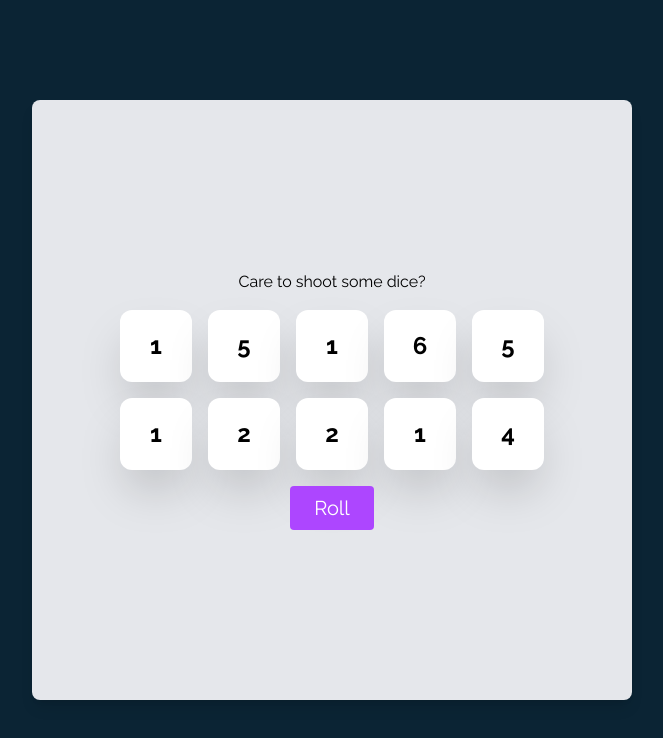
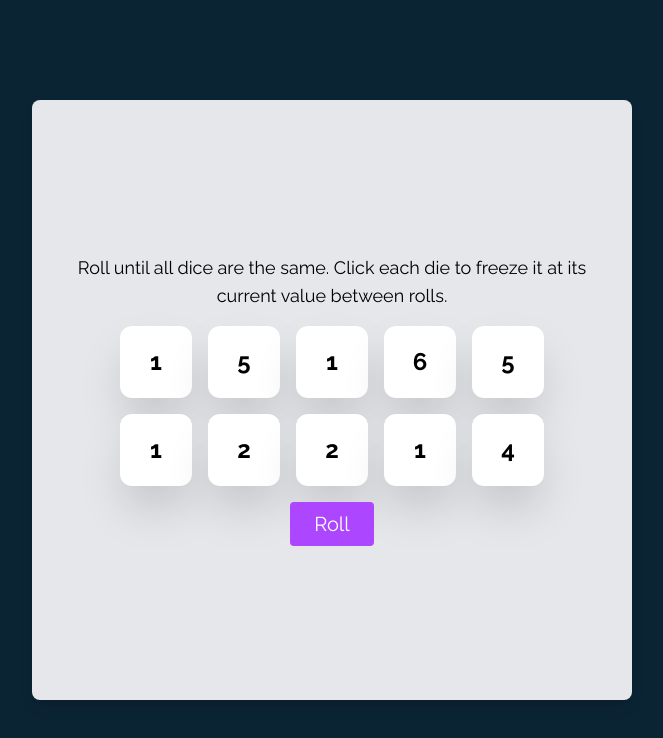
Before and after one commit to Col-R/tenzies, a React (Vite) app: page / in a window 1280 px wide. Shown: the top 738 px of the page, without its empty margins (308-971 px from the left). Built offline with nearby package versions, Linux system fonts and the light colour scheme.

Commit message:
implemented a window resize useEffect, and then a conditional confetti drop. Also a move counter that tells the user how many moves they took to win

```diff
--- a/src/App.tsx
+++ b/src/App.tsx
@@ -1,12 +1,15 @@
 import { useState } from 'react';
+import Confetti from 'react-confetti';
 // components
 import Die from './components/Die';
 
 // functions
 import { generateAllNewDice } from './utilities/algorithms';
+import useScreenSize from './utilities/dom';
 
 function App() {
   const [dice, setDice] = useState(generateAllNewDice());
+  const [moves, setMoves] = useState(0);
 
   // toggles isHeld
   function hold(id: string) {
@@ -26,6 +29,7 @@ function App() {
           : { ...die, value: Math.ceil(Math.random() * 6) };
       })
     );
+    setMoves(moves + 1);
   }
 
   // is game won
@@ -37,12 +41,20 @@ function App() {
       console.log('Game won!');
       return true;
     }
+    return false;
   }
   gameWon();
 
+  const { width, height } = useScreenSize();
+
   return (
     <main className='bg-gray-200 mx-auto rounded-lg shadow-lg h-[100%] display flex flex-col justify-center items-center'>
-      Care to shoot some dice?
+      {gameWon() && <Confetti width={width} height={height} />}
+      <p className='text-lg flex justify-center px-5 text-center'>
+        {gameWon()
+          ? `Well played! You got Tenzies in ${moves} moves!`
+          : 'Roll until all dice are the same. Click each die to freeze it at its current value between rolls.'}
+      </p>
       <div className='grid grid-cols-5 gap-4 p-4'>
         {dice.map((die) => (
           <Die
--- /dev/null
+++ b/src/utilities/dom.ts
@@ -0,0 +1,25 @@
+import { useState, useEffect } from 'react';
+
+const useScreenSize = () => {
+  const [screenSize, setScreenSize] = useState({
+    width: window.innerWidth,
+    height: window.innerHeight,
+  });
+
+  useEffect(() => {
+    const handleResize = () => {
+      setScreenSize({
+        width: window.innerWidth,
+        height: window.innerHeight,
+      });
+    };
+    window.addEventListener('resize', handleResize);
+
+    return () => {
+      window.removeEventListener('resize', handleResize);
+    };
+  }, []);
+  return screenSize;
+};
+
+export default useScreenSize;
```
